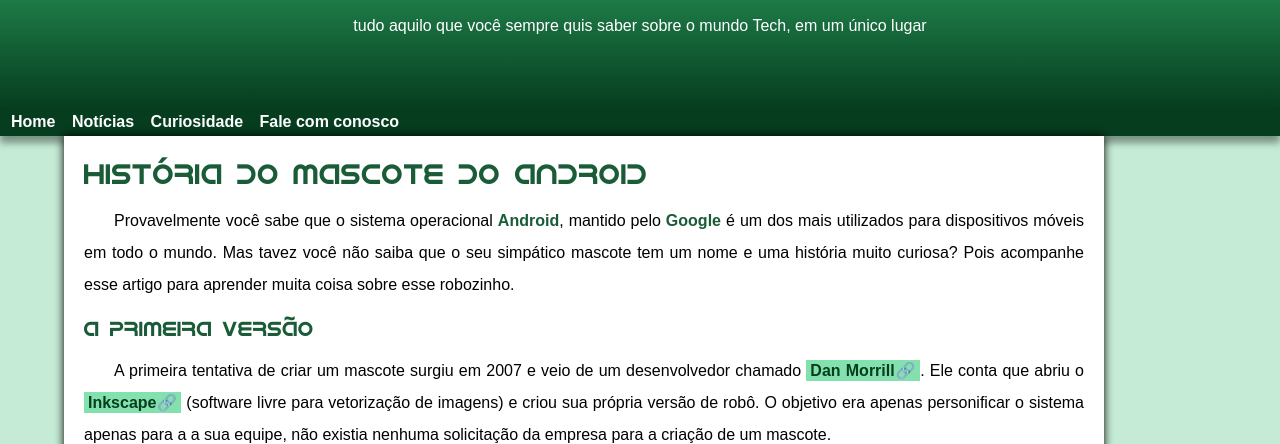
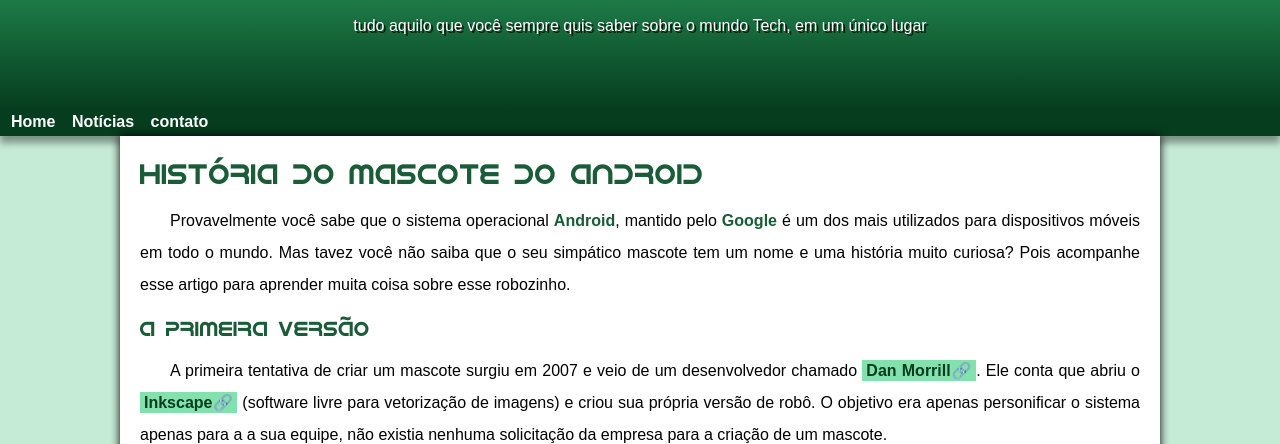
Before and after one commit to kauaaraujo25/projeto-android, a plain HTML site: page index.html.html in a window 1280 px wide. Shown: the part 82-526 px from the top of the page. Drawn offline with Linux system fonts and the light colour scheme.

Commit message:
problema corrigido

```diff
--- a/index.html.html
+++ b/index.html.html
@@ -15,8 +15,7 @@
     <nav>
         <a href="#">Home</a>
         <a href="#">Notícias </a>
-        <a href="#">Curiosidade </a>
-        <a href="#">Fale com conosco</a>
+        <a href="#">contato</a>
     </nav>
     <main>
         <article>
--- a/style/style.css
+++ b/style/style.css
@@ -72,6 +72,8 @@ header > p {
     padding-right: 10px;
     padding-left: 10px;
     margin: auto;
+    padding-bottom: 50;
+    text-shadow: 2px 2px 0px rgba(0, 0, 0, 0.726);
 }
 
 nav {
@@ -100,13 +102,12 @@ main {
      min-width: 300px;
      max-width: 1000px;
      margin: auto;
-     margin-inline: 5%;
      margin-bottom: 30px;
-    background-color: white;
-    padding: 20px;
-    box-shadow: 0px 0px 10px black;
-    border-bottom-left-radius: 10px;
-    border-bottom-right-radius: 10px;
+     background-color: white;
+     padding: 20px;
+     box-shadow: 0px 0px 10px black;
+     border-bottom-left-radius: 10px;
+     border-bottom-right-radius: 10px;
 }
 
 main img {
```
